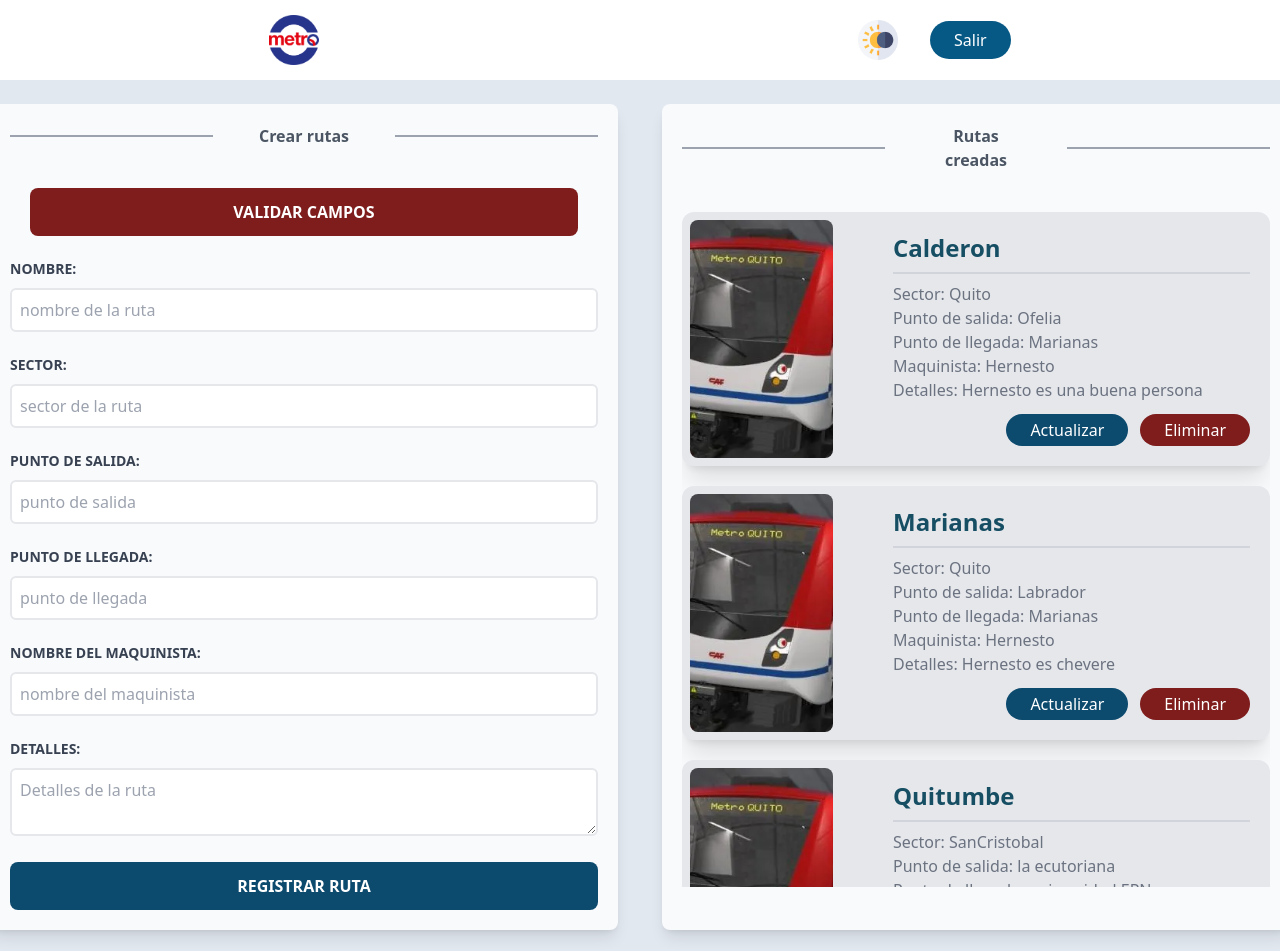
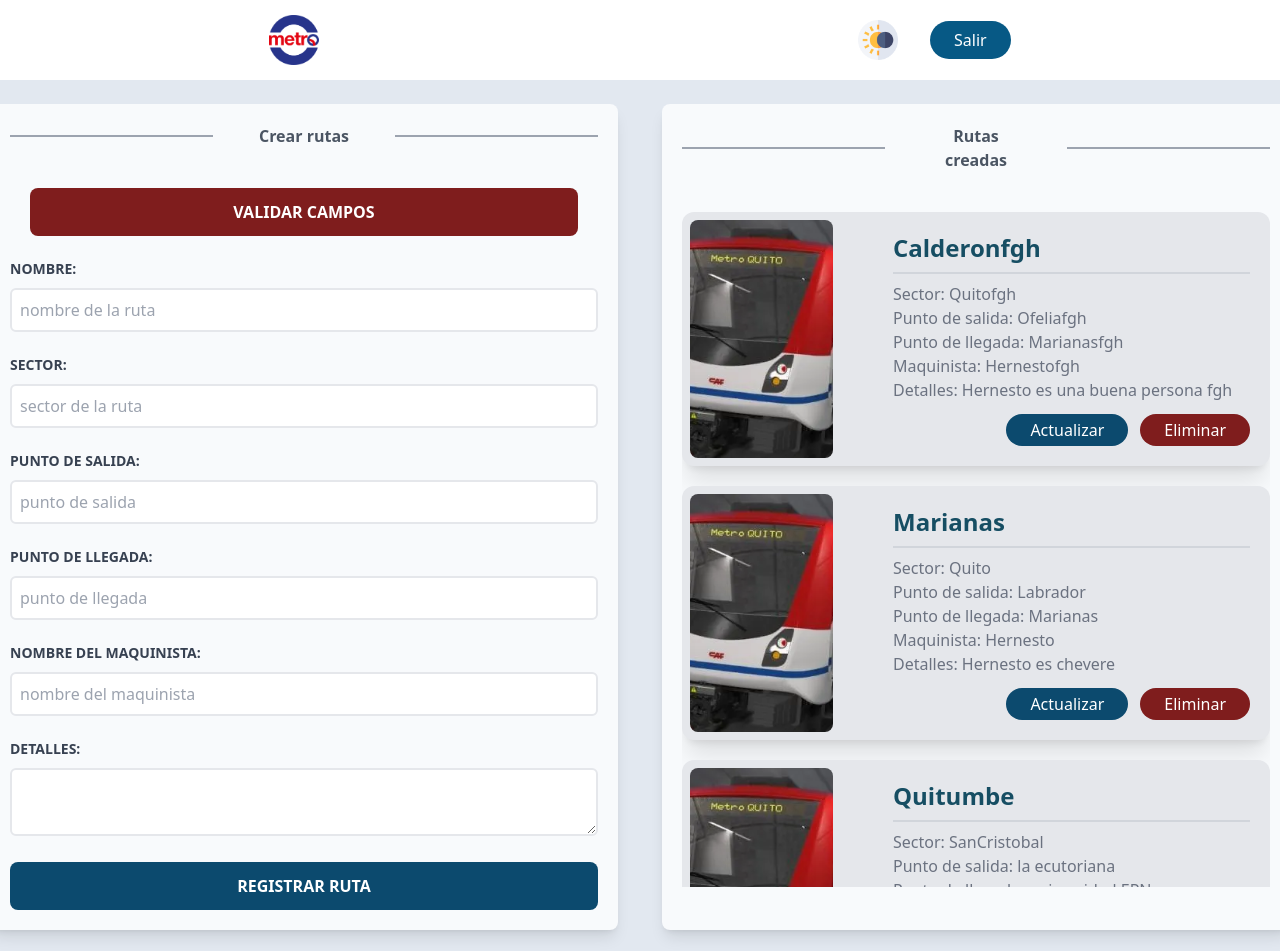
Before and after one commit to Einarr07/prueba1_segundoBimestre-Metro_Quito, a React (Vite) app: page / in a window 1280 px wide. Shown: the top 951 px of the page. Built offline with nearby package versions, Linux system fonts and the light colour scheme; data requests are answered from the project's data file.

Commit message:
Corrección de Actualizar

```diff
--- a/db.json
+++ b/db.json
@@ -18,12 +18,12 @@
   },
   "metro": [
     {
-      "nombre": "Calderon",
-      "sector": "Quito",
-      "salida": "Ofelia",
-      "llegada": "Marianas",
-      "maquinista": "Hernesto",
-      "detalles": "Hernesto es una buena persona ",
+      "nombre": "Calderonfgh",
+      "sector": "Quitofgh",
+      "salida": "Ofeliafgh",
+      "llegada": "Marianasfgh",
+      "maquinista": "Hernestofgh",
+      "detalles": "Hernesto es una buena persona fgh",
       "id": "f259f24a-45cd-452a-8e69-b339115e217b"
     },
     {
@@ -45,22 +45,13 @@
       "id": "ae3e88b4-917d-440b-b68d-667fa681d200"
     },
     {
-      "nombre": "Quitumbe",
-      "sector": "Puente 8",
-      "salida": "Capuli",
-      "llegada": "universidad EPN",
-      "maquinista": "Marco",
-      "detalles": "qerthfd",
-      "id": "9b4fa2e4-2f4d-4c7c-9d64-1d47767fdfaa"
-    },
-    {
-      "nombre": "Machachi",
-      "sector": "PichinCHA",
-      "salida": "EPN",
-      "llegada": "Machachi",
-      "maquinista": "Katherine",
-      "detalles": "es katherin pero se esribe katherine",
-      "id": "9a47bfe2-b773-4d99-b40f-d2eae3285607"
+      "nombre": "NORTE",
+      "sector": "QUITO-IBARRA",
+      "salida": "QUITO",
+      "llegada": "IBARRA",
+      "maquinista": "JOSE-ALFREDO",
+      "detalles": "d",
+      "id": "43597b6e-92f6-4f14-b88a-66460298a88b"
     }
   ]
 }
--- a/src/App.jsx
+++ b/src/App.jsx
@@ -34,7 +34,7 @@ function App() {
             <hr className="w-80 border border-gray-400" />
           </div>
           <div className='mt-10'>
-          <Formulario setEstado={setEstado} idMetro={idMetro}/>
+          <Formulario setEstado={setEstado} idMetro={idMetro} setIdmetro={setIdmetro}/>
           </div>
         </div>
 
--- a/src/components/Formulario.jsx
+++ b/src/components/Formulario.jsx
@@ -2,9 +2,8 @@ import { v4 as uuidv4} from "uuid"
 import Mensajes from "./Mensajes"
 import { useState } from "react"
 import { useEffect } from 'react'
-import { Formik, Form, Field, ErrorMessage } from "formik";
 
-export const Formulario = ({ setEstado, idMetro }) => {
+export const Formulario = ({ setEstado, idMetro, setIdMetro}) => {
     const [error, setError] = useState(false);
     const [mensaje, setMensaje] = useState(false);
     const [form, setForm] = useState({
@@ -16,12 +15,6 @@ export const Formulario = ({ setEstado, idMetro }) => {
         detalles: ""
     });
 
-    const handleChange = async (e) => {
-        setform({...form,
-            [e.target.name]:e.target.value
-        })
-    }
-
     useEffect(() => {
         if (idMetro) {
             (async function (idMetro) {
@@ -29,15 +22,15 @@ export const Formulario = ({ setEstado, idMetro }) => {
                     const respuesta = await (
                         await fetch(`http://localhost:3000/metro/${idMetro}`)
                     ).json();
-                    const{
+                    const {
                         id,
                         nombre,
                         sector,
                         salida,
                         llegada,
                         maquinista,
-                        detalles
-                    } = respuesta
+                        detalles,
+                    } = respuesta;
                     setForm({
                         ...form,
                         nombre,
@@ -55,130 +48,159 @@ export const Formulario = ({ setEstado, idMetro }) => {
         }
     }, [idMetro]);
 
+    const handleChange = (e) => {
+        setForm({
+            ...form,
+            [e.target.name]: e.target.value.trim()
+        });
+    }
 
-
-    const handleFormSubmit = async (data, {resetForm}) => {
-        if (Object.values(data).some((value) => value === "")) {
-            setError(true);
+    const handleSubmit = async(e)=>{
+        //impide que se pierdan los datos con la actualización de página
+        e.preventDefault()
+        // validadción de campos vacíos
+        if (Object.values(form).includes("") || Object.entries(form).length === 0)
+        {
+            setError(true)
             setTimeout(() => {
-                setError(false);
+                setError(false)
             }, 1000);
-            return;
+            return
         }
         try {
-            if (idMetro) {
-                const url = `http://localhost:3000/metro/${idMetro}`;
-                await fetch(url, {
-                    method: "PUT",
-                    body: JSON.stringify(data),
-                    headers: { "Content-Type": "application/json" }
-                });
-                setEstado(true);
-            } else {
-                const url = "http://localhost:3000/metro";
-                const newData = { ...data, id: uuidv4() };
-                await fetch(url, {
-                    method: "POST",
-                    body: JSON.stringify(newData),
-                    headers: { "Content-Type": "application/json" }
-                });
-                setMensaje(true);
-                setEstado(true);
+            if(form.id){
+                const url = `http://localhost:3000/metro/${form.id}`
+                await fetch(url,{
+                    method:'PUT',
+                    body:JSON.stringify(form),
+                    headers:{'Content-Type':'application/json'}
+                })
+                setEstado(true)
+                setForm({})
+                setIdMetro(null);
+				setTimeout(() => {
+                    setEstado(false)
+                    setForm({})
+                }, 1000)
             }
-
+            else{
+                const url ="http://localhost:3000/metro"
+				form.id = uuidv4()
+                await fetch(url,{
+                    // Método para crear un nuevo recurso
+                    method:'POST',
+                    // Convierte el formulario en JSON
+                    body:JSON.stringify(form),
+                    headers:{'Content-Type':'application/json'}
+                })
+                setMensaje(true)
+			    setEstado(true)
                 setTimeout(() => {
-                setMensaje(false);
-                setEstado(false);
-                resetForm();
+                    setMensaje(false)
+				    setEstado(false)
+                    //setform({})
                 }, 1000);
+            }
         } catch (error) {
             console.log(error);
         }
-    };
 
+    }
+    console.log("Id antes del return:", idMetro);
+    console.log("form antes del return:", form);
     return (
-        <Formik initialValues={form} onSubmit={handleFormSubmit}>
-            <Form>
+        //<Formik initialValues={form} onSubmit={handleFormSubmit}>
+        <form onSubmit={handleSubmit}>
                 {error && <Mensajes tipo="bg-red-900">Existen campos vacíos</Mensajes>}
                 {mensaje && <Mensajes tipo="bg-green-900">Registro exitoso</Mensajes>}
                 <Mensajes tipo={"bg-red-900"}>Validar campos</Mensajes>
 
                 <div>
-                    <label htmlFor='nombre' className='text-gray-700 uppercase font-bold text-sm'>
-                        Nombre:
-                    </label>
-                    <Field
+                <label
+                    htmlFor='nombre'
+                    className='text-gray-700 uppercase font-bold text-sm'>Nombre: </label>
+                <input
+                    id='nombre'
                     type="text"
-                        id="nombre"
-                        name="nombre"
-                        className={`border-2 w-full p-2 mt-2 placeholder-gray-400 rounded-md mb-5`}
+                    className='border-2 w-full p-2 mt-2 placeholder-gray-400 rounded-md mb-5'
                     placeholder='nombre de la ruta'
-                    /><ErrorMessage name="nombre" component="div" className="text-red-500 mt-1" />
+                    name='nombre'
+                    value={form.nombre || ""}
+                    onChange={handleChange}
+                />
             </div>
 
             <div>
-                    <label htmlFor="sector" className='text-gray-700 uppercase font-bold text-sm'>
-                        Sector:
-                    </label>
-                    <Field
+                <label
+                    htmlFor='sector'
+                    className='text-gray-700 uppercase font-bold text-sm'>Sector: </label>
+                <input
+                    id='sector'
                     type="text"
-                        id="sector"
-                        name="sector"
-                        className={`border-2 w-full p-2 mt-2 placeholder-gray-400 rounded-md mb-5`}
+                    className='border-2 w-full p-2 mt-2 placeholder-gray-400 rounded-md mb-5'
                     placeholder='sector de la ruta'
-                    /><ErrorMessage name="sector" component="div" className="text-red-500 mt-1" />
+                    name='sector'
+                    value={form.sector || ""}
+                    onChange={handleChange}
+                />
             </div>
 
             <div>
-                    <label htmlFor="salida" className='text-gray-700 uppercase font-bold text-sm'>
-                        Punto de salida:
-                    </label>
-                    <Field
+                <label
+                    htmlFor='salida'
+                    className='text-gray-700 uppercase font-bold text-sm'>Punto de salida: </label>
+                <input
+                    id='salida'
                     type="text"
-                        id="salida"
-                        name="salida"
-                        className={`border-2 w-full p-2 mt-2 placeholder-gray-400 rounded-md mb-5`}
+                    className='border-2 w-full p-2 mt-2 placeholder-gray-400 rounded-md mb-5'
                     placeholder='punto de salida'
-                    /><ErrorMessage name="salida" component="div" className="text-red-500 mt-1" />
+                    name='salida'
+                    value={form.salida || ""}
+                    onChange={handleChange}
+                />
             </div>
 
             <div>
-                    <label htmlFor="llegada" className='text-gray-700 uppercase font-bold text-sm'>
-                        Punto de llegada:
-                    </label>
-                    <Field
+                <label
+                    htmlFor='llegada'
+                    className='text-gray-700 uppercase font-bold text-sm'>Punto de llegada: </label>
+                <input
+                    id='llegada'
                     type="text"
-                        id="llegada"
-                        name="llegada"
-                        className={`border-2 w-full p-2 mt-2 placeholder-gray-400 rounded-md mb-5`}
+                    className='border-2 w-full p-2 mt-2 placeholder-gray-400 rounded-md mb-5'
                     placeholder='punto de llegada'
-                    /><ErrorMessage name="llegada" component="div" className="text-red-500 mt-1" />
+                    name='llegada'
+                    value={form.llegada || ""}
+                    onChange={handleChange}
+                />
             </div>
 
             <div>
-                    <label htmlFor='maquinista' className='text-gray-700 uppercase font-bold text-sm'>
-                        Nombre del maquinista:
-                    </label>
-                    <Field
+                <label
+                    htmlFor='maquinista'
+                    className='text-gray-700 uppercase font-bold text-sm'>Nombre del maquinista: </label>
+                <input
+                    id='maquinista'
                     type="text"
-                        id="maquinista"
-                        name="maquinista"
-                        className={`border-2 w-full p-2 mt-2 placeholder-gray-400 rounded-md mb-5`}
+                    className='border-2 w-full p-2 mt-2 placeholder-gray-400 rounded-md mb-5'
                     placeholder='nombre del maquinista'
-                    /><ErrorMessage name="maquinista" component="div" className="text-red-500 mt-1" />
+                    name='maquinista'
+                    value={form.maquinista || ""}
+                    onChange={handleChange}
+                />
             </div>
-
             <div>
-                    <label htmlFor='detalles' className='text-gray-700 uppercase font-bold text-sm'>
-                        Detalles:
-                    </label>
-                    <Field
-                        as="textarea"
-                        id="detalles"
-                        name="detalles"
-                        className={`border-2 w-full p-2 mt-2 placeholder-gray-400 rounded-md mb-5`}
-                        placeholder='Detalles de la ruta'
-                    /><ErrorMessage name="detalles" component="div" className="text-red-500 mt-1" />
+                <label
+                    htmlFor='detalles'
+                    className='text-gray-700 uppercase font-bold text-sm'>Detalles: </label>
+                <textarea
+                    id='detalles'
+                    type="text"
+                    className='border-2 w-full p-2 mt-2 placeholder-gray-400 rounded-md mb-5'
+                    name='detalles'
+                    value={form.detalles || ""}
+                    onChange={handleChange}
+                />
             </div>
 
             <input
@@ -187,7 +209,7 @@ export const Formulario = ({ setEstado, idMetro }) => {
               text-white uppercase font-bold rounded-lg
               hover:bg-red-900 cursor-pointer transition-all'
               value={form.id ? "Actualizar ruta" : "Registrar ruta"} />
-            </Form >
-        </Formik>
+        </form>
+        //</Formik>
     );
 };
```
Lines whose indentation alone changed are shown as unchanged.
